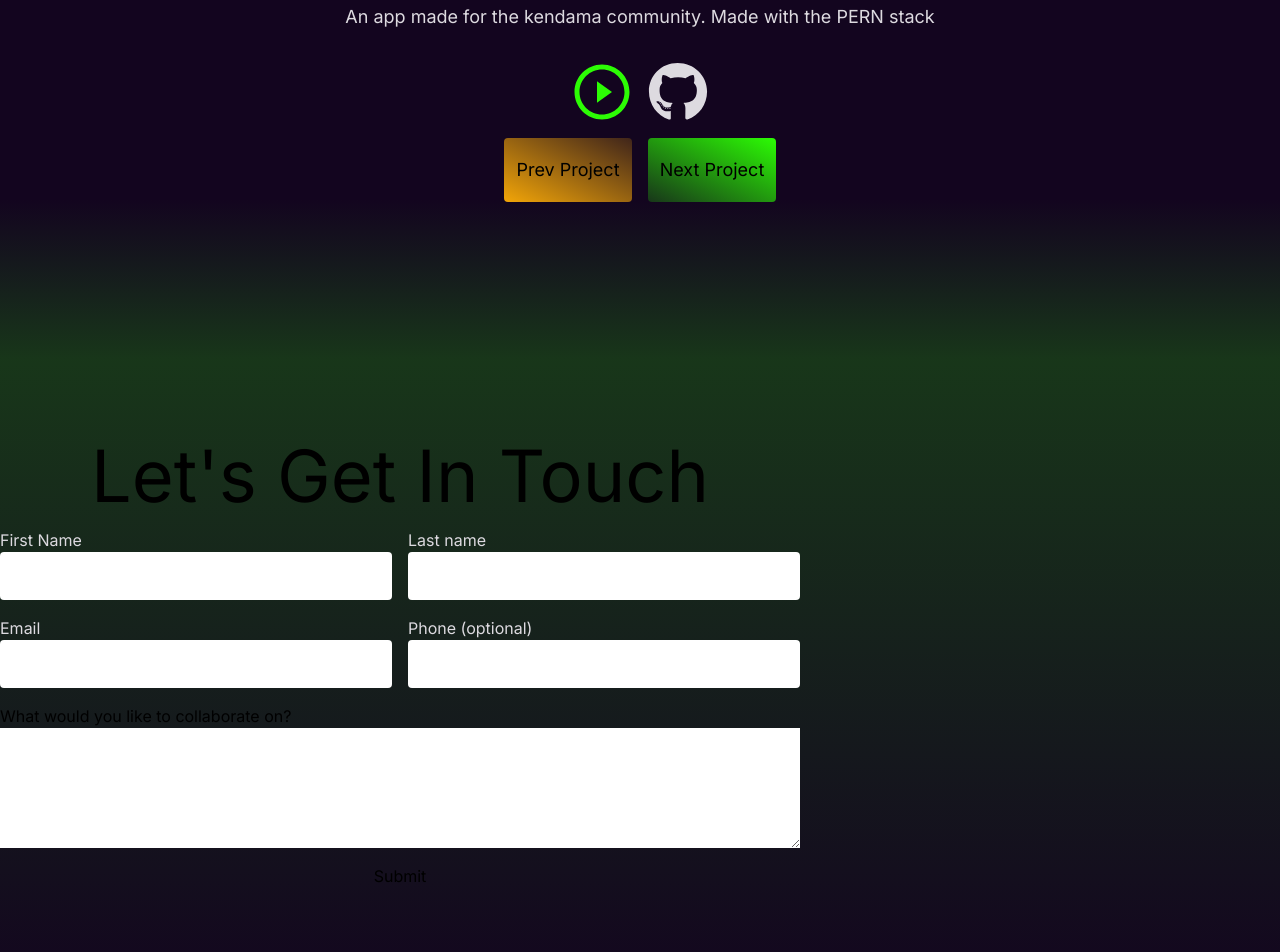
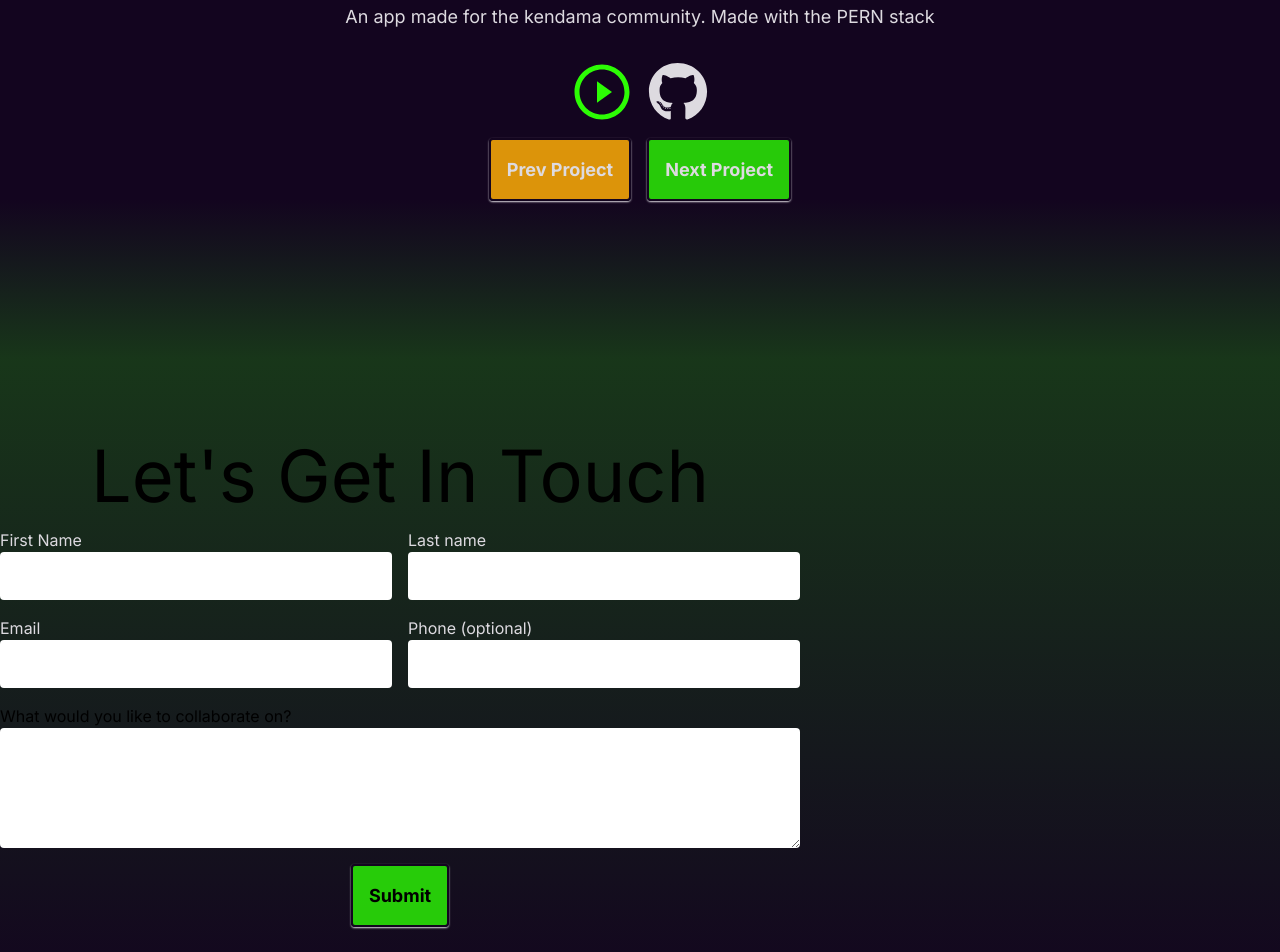
Before and after one commit to jgharris314/portfolio-02052024, a Next.js app: page / in a window 1280 px wide. Shown: the part 2040-2992 px from the top of the page. Built offline with nearby package versions, Linux system fonts and the light colour scheme.

Commit message:
styled buttons

```diff
--- a/app/components/sections/Contact/index.tsx
+++ b/app/components/sections/Contact/index.tsx
@@ -79,13 +79,15 @@ export default function ContactSection() {
             // @ts-ignore
             rows="5"
             parentClasses="col-span-2 rounded flex flex-col"
-            inputClasses="w-full text-black"
+            inputClasses="w-full text-black rounded"
             labelClasses=" text-lensGrey-0"
             label="What would you like to collaborate on?"
             validation={{ required: "Message is required" }}
           />
           <div className="col-span-2 flex justify-center">
-            <button>Submit</button>
+            <button className="bg-mothGreen-0/80 shadow-sm shadow-mothGrey-0 p-4 text-[18px] rounded border-2 border-mothBlack-0 text-mothGrey- font-bold">
+              Submit
+            </button>
           </div>
         </form>
       </FormProvider>
--- a/app/components/sections/Projects/ButtonGroup.tsx
+++ b/app/components/sections/Projects/ButtonGroup.tsx
@@ -1,13 +1,10 @@
-export default function ButtonGroup({
-  next,
-  previous,
-  goToSlide,
-  ...rest
-}: any) {
+export default function ButtonGroup({ next, previous }: any) {
+  const classes =
+    " shadow-sm shadow-mothGrey-0 p-4 text-[18px] rounded border-2 border-mothBlack-0 text-mothGrey-0 font-bold"
   return (
     <div className="flex w-full gap-4 justify-center">
       <button
-        className="bg-mothOrange-0 w-32 h-16 text-[18px] bg-gradient-to-bl from-mothBlack-0/80 to-mothBlack-0/0 rounded"
+        className={`${classes} bg-mothOrange-0/90`}
         type="button"
         onClick={() => previous()}
       >
@@ -15,7 +12,7 @@ export default function ButtonGroup({
       </button>
       <button
         type="button"
-        className="bg-mothGreen-0 w-32 h-16 text-[18px] bg-gradient-to-tr from-mothBlack-0/80 to-mothBlack-0/0 rounded"
+        className={`${classes} bg-mothGreen-0/80 `}
         onClick={() => next()}
       >
         Next Project
```
